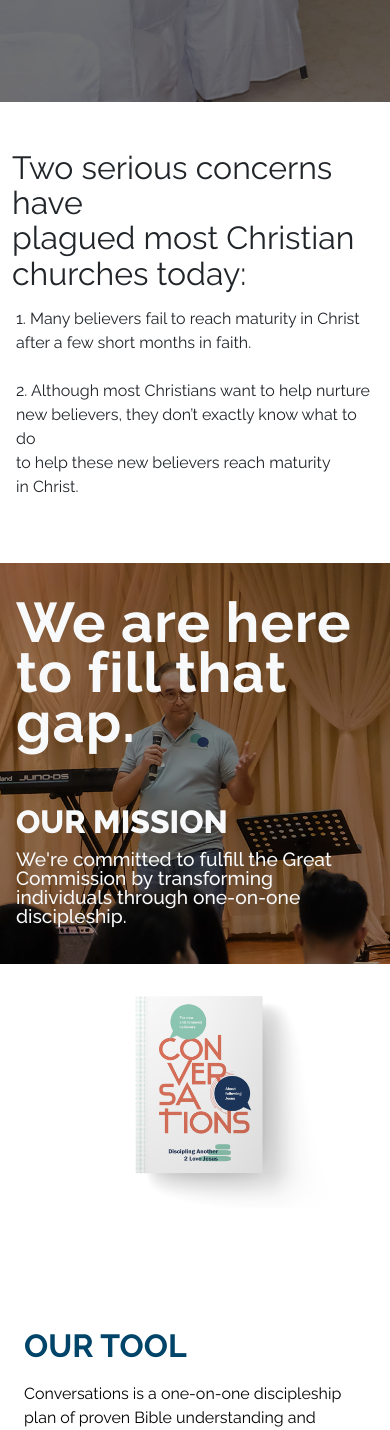
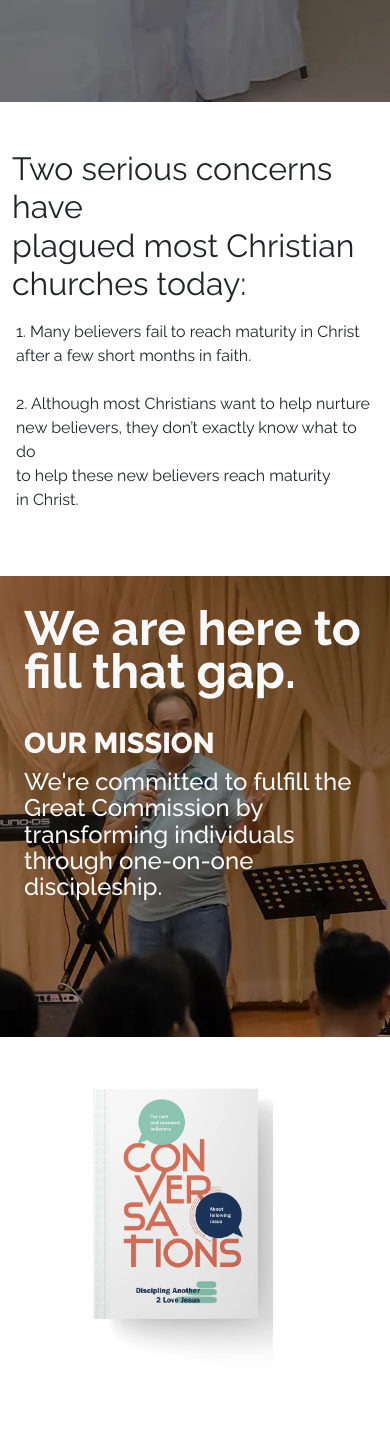
Before and after one commit to itz-maryeee/da2lj, a plain HTML site: page index.html in a window 390 px wide. Shown: the part 570-2000 px from the top of the page. Drawn offline with nearby package versions, Linux system fonts and the light colour scheme.

Commit message:
homepage goods na

```diff
--- a/css/main.css
+++ b/css/main.css
@@ -120,37 +120,34 @@ body{box-sizing: content-box;}
         border: 1px solid #ffb900;
     }
 
-    #concernbnr #h2{
+/* Plain Banner */
+    .plainBanner .leftside{
         line-height:1.2;
-        font-size: 2.5em;
+        font-size: 2em;
         font-weight: 300;
+
         /* border: 2px solid #ffb900;   */
     }
-    #concernbnr #bnrcnrcn{
+    .plainBanner .text-gray{
+        font-size: 1.3em;
         width: auto;
+
         /* border: 2px solid #8000ff; */
     }
-    #concernbnr .text-gray{
-        font-size: 1.3em;
-        width: auto;
-        /* border: 2px solid red; */
+    @media all and (max-width:576px){
+        .plainBanner .leftside{
+            font-size: 2em;
         }
-    @media all and (max-width:576px){
-        #concernbnr #h2{
-            line-height:1.1;
-            font-size: 2em;
-            font-weight: 300;
-        }
-        #concernbnr .text-gray{
+        .plainBanner .text-gray{
             font-size: 1em;
         }
     }
 
 /* banner container */
-#banner{
-    background-image: url(../assets/homepage.png);
+    .bgBanner{
+        background-image: url(/assets/homepage.webp);
         width: 100%;
-    min-height: 400px;
+        min-height: 300px;
         background-color: rgba(0,0, 0,.2);
         background-position: center;
         background-size: cover;
@@ -159,55 +156,110 @@ body{box-sizing: content-box;}
         background-origin: padding-box;
         background-attachment: fixed;
     }
-#banner #cbanr{
-    margin-top: 5%;
-    width: auto;
-
+    .bgBanner .bgBanner-holder{
+        margin-top: 2%;
+        height: 250px;
         /* border: 5px solid red; */
     }
-    #banner #txth1{
-        width: 350px;
-        margin-bottom: 1.5%;
+        .bgBanner .blank{
+            width: 50%;
+        }
+        .bgBanner .header-left{
+            width: 50%;
+            font-size: 4em;
+            line-height: 0.9;
 
             /* border:  2px solid #ffffff; */
-        margin-top: 6%;
         }
-        #banner #txth2{
-            font-size: 2.1em;
+        .bgBanner .body-right{
+            width: 50%;
+
+            /* border: 2px solid #8000ff; */
+        }
+            .bgBanner .body-title{
+                font-weight: 700;
+            }
+            .bgBanner .body-text{
+                line-height:1.1;
+                font-size: 1.5em;
+                font-weight:500;
+            }
+
+    @media all and (max-width:768px){
+        .bgBanner-holder{
+            margin-top: 10%;
+            min-height: 10vh;
+            /* border: 5px solid red; */
+        }
+        .bgBanner .header-left{
+            width: 100%;
+            font-size:3em;
+            /* border: 2px solid yellow; */
+        }
+        .bgBanner .body-right{
+            width: 100%;
+            height: auto;
+            /* border: 2px solid #d2705c; */
+        }
+        .bgBanner .body-title{
+            font-size: 1.8em;
             font-weight: 800;
         }
-        #banner #txth2-2{
-            line-height:1.2;
-            font-size: 1.8em;
-            font-weight:500;
+        .bgBanner .body-text{
+            font-size: 1.2em;
         }
-    #banner #hdr3{
-        width: 380px;
-        letter-spacing:1px;
-        line-height:0.9;
-        font-size:4.1em;
-        margin-bottom: 5%;
+    }
+    @media all and(max-width:330px) {
+        .bgBanner-holder{
+            margin-top: 10%;
+            min-height: 60vh;
+            /* border: 5px solid red; */
+        }
+        .bgBanner .header-left{
+            width: 100%;
+            font-size:13px;
+            /* border: 2px solid yellow; */
+        }
+        .bgBanner .body-right{
+            width: 100%;
+            height: auto;
             /* border: 2px solid #d2705c; */
         }
-    @media all and (max-width:576px){
-        #banner #txth2{
-            font-size: 2em;
+        .bgBanner .body-title{
+            font-size: 10px;
             font-weight: 800;
         }
-        #banner #txth2-2{
-            line-height:1;
-            font-size: 1.2em;
-            font-weight:500;
+        .bgBanner .body-text{
+            font-size: 11px;
         }
-        #banner #hdr3{
-            width: 380px;
-            letter-spacing:1px;
-            line-height:0.9;
-            font-size:3.5em;
-            margin-bottom: 5%;
+    }
+    @media all and (max-width:576px){
+        .bgBanner-holder{
+            margin-top: 5%;
+            min-height: 50vh;
+            /* border: 5px solid red; */
+        }
+        .bgBanner .header-left{
+            width: 100%;
+            height: fit-content;
+            font-size: 3em;
+            /* border: 2px solid yellow; */
+        }
+        .bgBanner .body-right{
+            margin-top: 5%;
+            width: 100%;
+            /* height: 60%; */
             /* border: 2px solid #d2705c; */
         }
+        .bgBanner .body-title{
+            font-size: 1.8em;
+            font-weight: 800;
         }
+        .bgBanner .body-text{
+            font-size: 1.5em;
+        }
+    }
+
 
 /* Tool section */
 #tool-section{
@@ -219,7 +271,7 @@ body{box-sizing: content-box;}
         #tool-pic{
             width: 500px;
             height: 600px;
-            background-image:url(/assets/home.png);
+            background-image:url(/assets/home.webp);
             background-position: center;
             background-repeat: no-repeat;
             background-size:cover;
@@ -256,10 +308,37 @@ body{box-sizing: content-box;}
             background-color: #ffb900;
             border: 1px solid #ffb900;
         }
-        @media all and (max-width:998px){
+        @media all and (max-width:315px){
             #tool-pic{
-                height: 40%;
-                margin-left: 20%;
+                height: 20%;
+                width: 100%;
+                margin-left: 0;
+                background-image:url(/assets/home.webp); background-position: center;
+                background-repeat: no-repeat;
+                background-size:cover;
+                /* border: 1px solid #ffb900; */
+
+            }
+            #tool-text-box #imgTxt1{
+                color: #004569;
+                font-size: 6px;
+            }
+            .tool-txt{
+                color: #000;
+                font-size: 2px;
+            }
+            #tool-text-box .btn-discover, .btn-discover:focus {
+                background-color: #d2705c;
+                    border: 1px solid #d2705c;
+                    color: #fff;
+                    text-shadow: 1px 1px 1px rgba(0,0, 0,.2);
+                    text-align: center;
+                    padding: 8px 25px;
+                    display: inline-block;
+                    font-size: 11px;
+                    border-radius: 25px;
+                    text-decoration: none;
+                    margin-top: 1px;
             }
         }
         @media all and (max-width:576px){
@@ -269,9 +348,10 @@ body{box-sizing: content-box;}
                 height: 100%;
             }
             #tool-pic{
-        height: 29%;
-        margin-left: 1%;
-        background-image:url(/assets/home.png); background-position: center;
+                height: 30%;
+                width: 50%;
+                /* margin-left: 1%; */
+                background-image:url(/assets/home.webp); background-position: center;
                 background-repeat: no-repeat;
                 background-size:cover;
             }
@@ -282,11 +362,11 @@ body{box-sizing: content-box;}
             }
             #tool-text-box #imgTxt1{
                 color: #004569;
-        font-size: 2em;
+                font-size: 1.8em;
             }
             .tool-txt{
                 color: #000;
-        font-size: 1em;
+                font-size: .956em;
                 padding-top: 1px;
             }
             #tool-text-box .btn-discover, .btn-discover:focus {
@@ -295,13 +375,19 @@ body{box-sizing: content-box;}
                     color: #fff;
                     text-shadow: 1px 1px 1px rgba(0,0, 0,.2);
                     text-align: center;
-            padding: 5px 20px;
+                    padding: 8px 25px;
                     display: inline-block;
                     font-size: 12px;
                     border-radius: 25px;
                     text-decoration: none;
                     margin-top: 1px;
                     margin-bottom: 2px;
+            }
+        }
+        @media all and (max-width:998px){
+            #tool-pic{
+                height: 40%;
+                margin-left: 20%;
             }
         }
 
--- a/index.html
+++ b/index.html
@@ -4,7 +4,7 @@
     <meta name="viewport" content="width=device-width, initial-scale=1">
 
     <title>Discipling Another To Love Jesus</title>
-    <link rel="icon" href="/assets/logo.png" type="image/x-icon">
+    <link rel="icon" href="/assets/logo.webp" type="image/x-icon">
     <link href="https://cdn.jsdelivr.net/npm/bootstrap@5.3.0/dist/css/bootstrap.min.css" rel="stylesheet" integrity="sha384-9ndCyUaIbzAi2FUVXJi0CjmCapSmO7SnpJef0486qhLnuZ2cdeRhO02iuK6FUUVM" crossorigin="anonymous">
     <link rel="stylesheet" href="/css/main.css">
 
@@ -14,7 +14,7 @@
     <header class="mb-4 p-4">
       <nav class="navbar navbar-expand-lg navbar-light bg-body-tertiary fixed-top shadow-sm bg-body-tertiary">
         <div class="container-xl">
-          <a class="navbar-brand p-2" href="index.html"><img src="/assets/logo.png" class="rounded-pill" id="img-logo">
+          <a class="navbar-brand p-2" href="index.html"><img src="/assets/logo.webp" class="rounded-pill" id="img-logo">
             <span class="navbar-text d-none d-lg-inline ps-2" href="index.html">DISCIPLING ANOTHER TO LOVE JESUS</span>
           </a>
               <button class="navbar-toggler" type="button" data-bs-toggle="offcanvas" data-bs-target="#navbarContent"  aria-controls="offcanvasNavbar" aria-label="Toggle navigation"><span class="navbar-toggler-icon"></span>
@@ -54,39 +54,39 @@
       <div id="mycarousel" class="carousel slide carousel-fade" data-bs-ride="carousel">
         <div class="carousel-inner">
           <!--img1 in the carousel-->
-          <div class="carousel-item active" data-bs-interval="1500" style="background-image:url(../assets/1.png);" id="slider-hero-item">
+          <div class="carousel-item active" data-bs-interval="1500" style="background-image:url(/assets/1.webp);" id="slider-hero-item">
             <div class="carousel-caption top-0 mt-5 pt-5">
               <p class="fs-5 mt-3">Experience the transformation with us!</p>
               <h2 class="display-5 fw-bolder text-uppercase">Transforming individuals <br> through one-on-one discipleship</h2>
               <a class="link link-underline-light text-uppercase" href="index.html" id="btncontact">Talk with us</a>
             </div>
           </div>
-          <!--img2 in the carousel-->
-          <div class="carousel-item" data-bs-interval="1500" style="background-image:url(../assets/2.png);" id="slider-hero-item">
-            <div class="carousel-caption top-0 mt-5 py-5">
-              <p class="fs-5 mt-5">Experience the transformation with us!</p>
+                    <!--img1 in the carousel-->
+                    <div class="carousel-item active" data-bs-interval="1500" style="background-image:url(/assets/2.webp);" id="slider-hero-item">
+                      <div class="carousel-caption top-0 mt-5 pt-5">
+                        <p class="fs-5 mt-3">Experience the transformation with us!</p>
                         <h2 class="display-5 fw-bolder text-uppercase">Transforming individuals <br> through one-on-one discipleship</h2>
                         <a class="link link-underline-light text-uppercase" href="index.html" id="btncontact">Talk with us</a>
                       </div>
                     </div>
-          <!--img3 in the carousel-->
-          <div class="carousel-item" data-bs-interval="1500" style="background-image:url(../assets/3.png);" id="slider-hero-item">
-            <div class="carousel-caption top-0 mt-5 py-5">
-              <p class="fs-5 mt-5">Experience the transformation with us!</p>
+                              <!--img1 in the carousel-->
+          <div class="carousel-item active" data-bs-interval="1500" style="background-image:url(/assets/3.webp);" id="slider-hero-item">
+            <div class="carousel-caption top-0 mt-5 pt-5">
+              <p class="fs-5 mt-3">Experience the transformation with us!</p>
               <h2 class="display-5 fw-bolder text-uppercase">Transforming individuals <br> through one-on-one discipleship</h2>
               <a class="link link-underline-light text-uppercase" href="index.html" id="btncontact">Talk with us</a>
-            </div>
-          </div>
             </div>
           </div>
   </section>
 
   <!-- concerns banner -->
-    <section class="container-xl mt-5 mb-5" id="concernbnr">
-      <div class="d-flex justify-content-lg-around align-items-lg-center flex-wrap" id="bnrcnrcn">
-        <div id="h2">
+    <section class="plainBanner container mt-5 mb-5">
+      <div class="d-flex justify-content-lg-between align-items-lg-start flex-wrap">
+
+        <div class="leftside">
             <p><strong>Two serious concerns have</br>plagued most Christian</br>churches today:</strong></p>
           </div>
+          <div class="black"></div>
           <div class="text-gray px-1">
               <p>
                 1. Many believers fail to reach maturity in Christ</br> after a few short months in faith. </br></br>
@@ -97,19 +97,22 @@
     </section>
 
   <!-- banner -->
-    <section class="container-fluid text-light" id="banner">
+    <section class="bgBanner container-fluid text-light">
 
-      <div class="d-flex justify-content-lg-around align-items-lg-center flex-wrap" id="cbanr" >
+      <div class="container bgBanner-holder px-2 py-2">
+        <div class="d-sm-flex">
 
-          <div id="hdr3">
+          <div class="header-left d-inline-block">
             <p><strong>We are here to fill that gap.</strong></p>
           </div>
-
-          <div id="txth1">
-            <h2 id="txth2">OUR MISSION</h2>
-              <p id="txth2-2">
+          <div class="blank"></div>
+          <div class="body-right">
+              <h1 class="body-title">OUR MISSION</h1>
+              <p class="body-text text-break">
                 We're committed to fulfill the Great Commission by transforming individuals through one-on-one discipleship.
               </p>
+          </div>
+
         </div>
       </div>
     </section>
@@ -135,6 +138,9 @@
           </div>
       </div>
    </div>
+
+
+
 
 
     <footer class="text-lg-start text-white px-2 py-3" style="background-color: #004569">
```
Also changed, not shown: assets/1.png (deleted), assets/2.png (deleted), assets/2transformed.jpg (deleted), assets/2transformed2.jpg (deleted), assets/2transformed3.jpg (deleted), assets/3.png (deleted), assets/facebook.png (deleted), assets/home.png (deleted), assets/homepage.png (deleted), assets/insta.png (deleted), assets/logo.png (deleted), assets/quot.png (deleted), 1 other file. Lines whose indentation alone changed are shown as unchanged.
